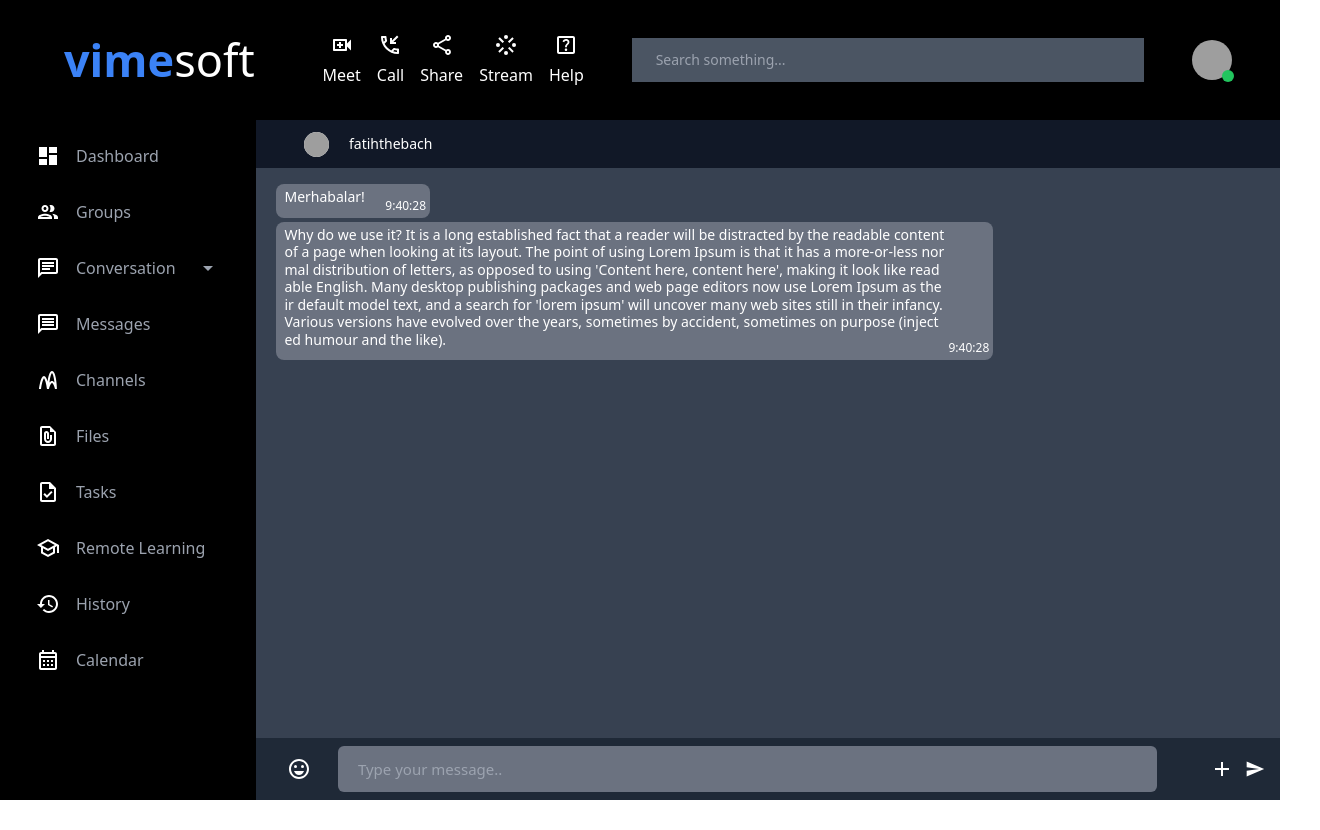
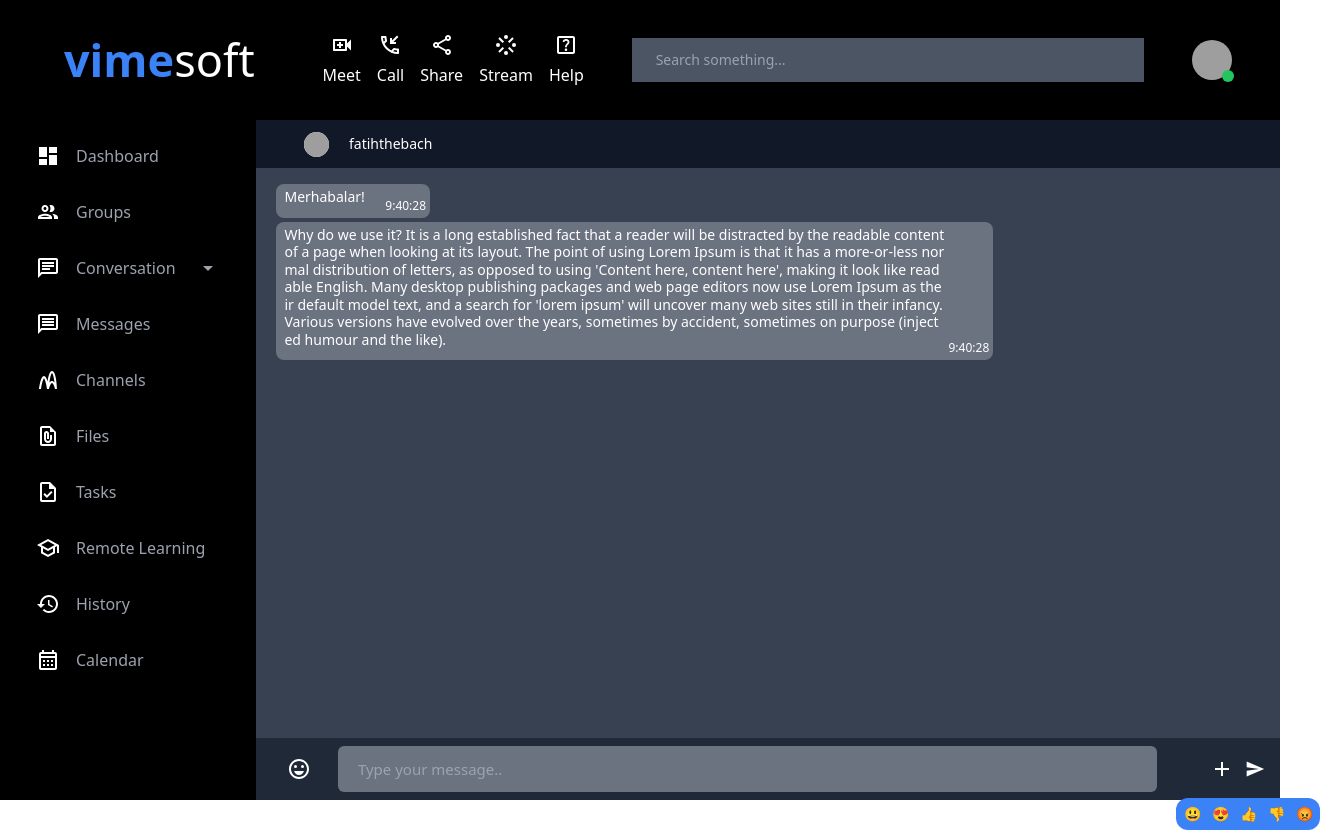
Before and after one commit to fatihgnc/tailwindcss-practice, a React (Create React App) app: page / in a window 1280 px wide. Shown: the whole page, 1320 px wide, since content can reach past the window. Before the commit the page ends 800 px from the top, so only its background shows below. Built offline with nearby package versions, Linux system fonts and the light colour scheme; grey boxes are pictures that could not be loaded.

Commit message:
show reaction emojis on app component conditionally and move provider from App.js to index.jx

```diff
--- a/src/App.js
+++ b/src/App.js
@@ -1,20 +1,21 @@
-import { Provider } from 'react-redux';
+import { useSelector } from 'react-redux';
 import Drawer from './components/Drawer';
 import Nav from './components/Nav';
 import ChatScreen from './components/screens/ChatScreen';
 import Wrapper from './components/Wrapper';
-
-import store from './components/store/index';
+import ReactionEmojisBox from './components/ReactionEmojisBox';
 
 function App() {
+  const ui = useSelector((state) => state.ui);
   return (
-    <Provider store={store}>
+    <>
+      {ui.showReactionEmojis && <ReactionEmojisBox />}
       <Nav />
       <Wrapper>
         <Drawer />
         <ChatScreen />
       </Wrapper>
-    </Provider>
+    </>
   );
 }
 
--- a/src/index.js
+++ b/src/index.js
@@ -1,11 +1,13 @@
 import React from 'react';
 import ReactDOM from 'react-dom/client';
+import { Provider } from 'react-redux';
 import App from './App';
 import './index.css';
+import store from './components/store/index';
 
 const root = ReactDOM.createRoot(document.getElementById('root'));
 root.render(
-  <>
+  <Provider store={store}>
     <App />
-  </>
+  </Provider>
 );
```
